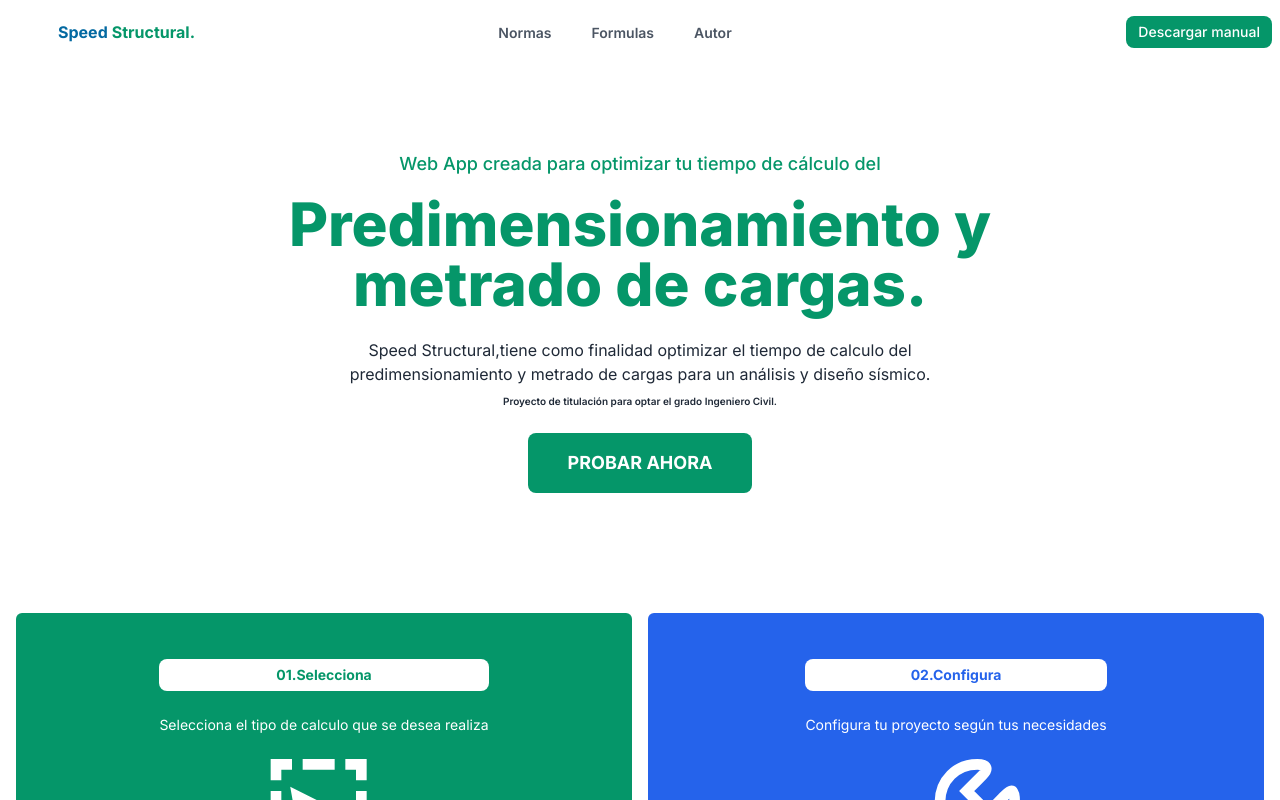
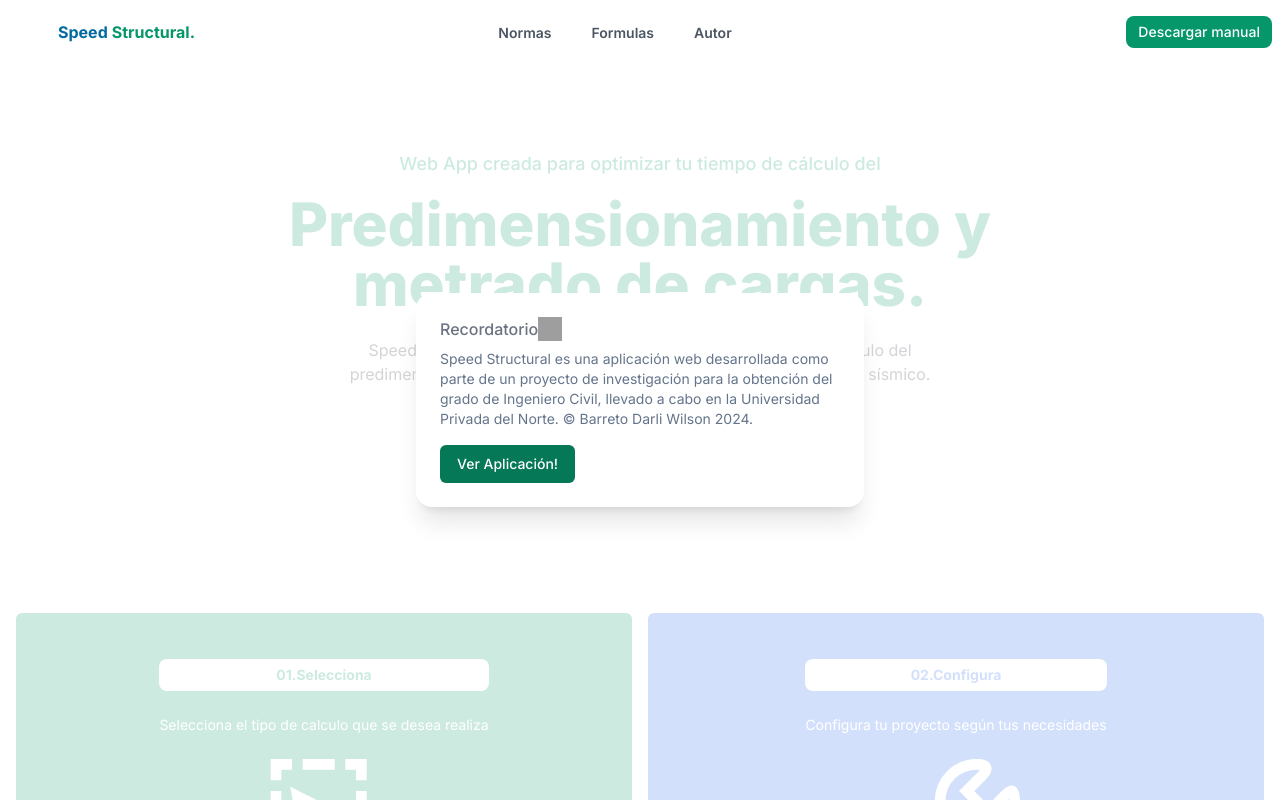
Before and after one commit to Yopax/v2_speed_structural, a Next.js app: page / in a window 1280 px wide. Shown: the top 800 px of the page. Built offline with nearby package versions, Linux system fonts and the light colour scheme; grey boxes are pictures that could not be loaded.

Commit message:
07. LP terminada con responsive

```diff
--- a/package.json
+++ b/package.json
@@ -9,6 +9,7 @@
     "lint": "next lint"
   },
   "dependencies": {
+    "@headlessui/react": "^2.0.3",
     "@react-pdf/renderer": "^3.4.4",
     "docx": "^8.5.0",
     "file-saver": "^2.0.5",
--- a/src/app/page.jsx
+++ b/src/app/page.jsx
@@ -1,6 +1,8 @@
 "use client";
+import Footer from '@/components/01_intefaz_calculos/Footer';
 import NavBarCalculo from '@/components/01_intefaz_calculos/NavBarCalculo'
 import Descripcion from '@/components/02_intefaz-landingpage/Descripcion';
+import MyModal from '@/components/02_intefaz-landingpage/MyModal';
 import PresentacionHome from '@/components/02_intefaz-landingpage/PresentacionHome';
 import React from 'react'
 
@@ -10,6 +12,8 @@
      <NavBarCalculo />
      <PresentacionHome />
      <Descripcion />
+     <MyModal />
+     <Footer />
     </>
   )
 }
--- /dev/null
+++ b/src/components/02_intefaz-landingpage/MyModal.jsx
@@ -0,0 +1,83 @@
+import { Dialog, Transition } from '@headlessui/react'
+import { Fragment, useState } from 'react'
+
+export default function MyModal() {
+  let [isOpen, setIsOpen] = useState(true)
+
+  function closeModal() {
+    setIsOpen(false)
+  }
+
+  function openModal() {
+    setIsOpen(true)
+  }
+
+  return (
+    <>
+      <div className="relative inset-0 flex items-center justify-center">
+        <button
+          type="button"
+          onClick={openModal}
+          className="rounded-md text-[1px] font font-normal "
+        ></button>
+      </div>
+
+      <Transition appear show={isOpen} as={Fragment}>
+        <Dialog as="div" className="relative z-10" onClose={closeModal}>
+          <Transition.Child
+            as={Fragment}
+            enter="ease-out duration-300"
+            enterFrom="opacity-0"
+            enterTo="opacity-100"
+            leave="ease-in duration-200"
+            leaveFrom="opacity-100"
+            leaveTo="opacity-0"
+          >
+            <div className="fixed inset-0 bg-white opacity-80" />
+          </Transition.Child>
+
+          <div className="fixed inset-0 overflow-y-auto">
+            <div className="flex min-h-full items-center justify-center p-4 text-center">
+              <Transition.Child
+                as={Fragment}
+                enter="ease-out duration-300"
+                enterFrom="opacity-0 scale-95"
+                enterTo="opacity-100 scale-100"
+                leave="ease-in duration-200"
+                leaveFrom="opacity-100 scale-100"
+                leaveTo="opacity-0 scale-95"
+              >
+                <Dialog.Panel className="w-full max-w-md transform overflow-hidden rounded-2xl bg-white p-6 text-left align-middle shadow-xl transition-all">
+                  <Dialog.Title
+                    as="h3"
+                    className="text-lg font-medium leading-6 text-gray-900"
+                  >
+                    <div className='flex text-base text-gray-500'>
+                      Recordatorio <img src="https://raw.githubusercontent.com/microsoft/fluentui-emoji/main/assets/Bell/3D/bell_3d.png" alt="graduado"
+                    className='w-6' />
+                    </div>
+                  </Dialog.Title>
+                  <div className="mt-2">
+                    <p className="text-sm text-slate-500">
+                    Speed Structural es una aplicación web desarrollada como parte de un proyecto de investigación para la obtención del grado de Ingeniero Civil, llevado a cabo en la Universidad Privada del Norte. © Barreto Darli Wilson 2024.{" "}
+                    </p>
+                  </div>
+
+                  <div className="mt-4">
+                    <button
+                      type="button"
+                      className="inline-flex justify-center rounded-md border border-transparent bg-emerald-700 px-4 py-2 text-sm font-medium text-white hover:bg-blue-200 focus:outline-none focus-visible:ring-2 focus-visible:ring-sky-300 focus-visible:ring-offset-1"
+                      onClick={closeModal}
+                    >
+                      Ver Aplicación!
+                    </button>
+                  </div>
+                </Dialog.Panel>
+              </Transition.Child>
+            </div>
+          </div>
+        </Dialog>
+      </Transition>
+    </>
+  );
+}
```
Also changed, not shown: 1 other file (tests, documents, lock files or other folders).
